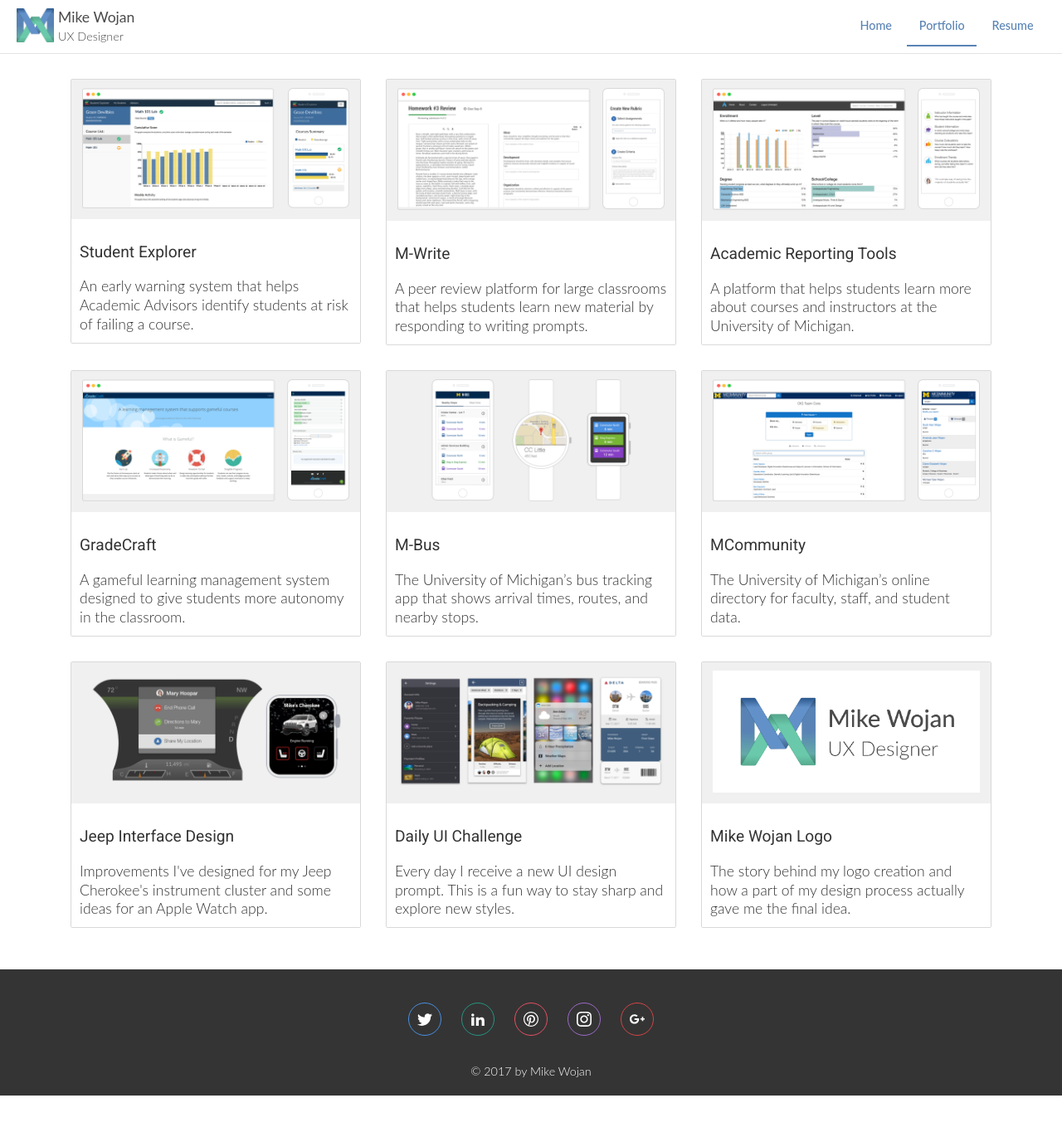
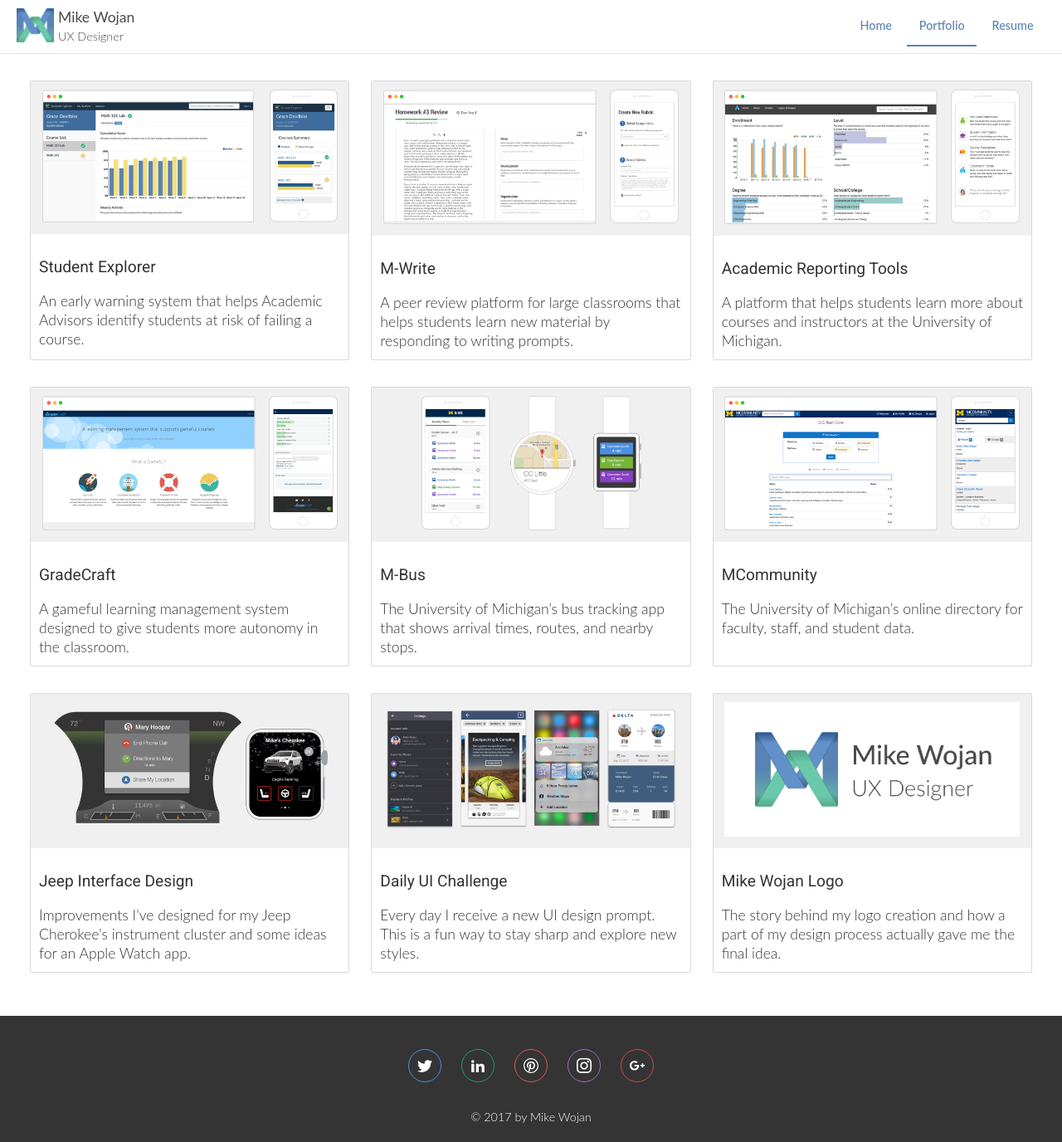
Before and after one commit to mtwojan/mikewojan.com, a Jekyll site: the page built from _portfolio/index.html, in a window 1280 px wide. Shown: the whole page at 83% size. Built offline with Jekyll 4.4.1, drawn with Linux system fonts in a browser that asks for light colours; before the commit the page ends 1320 px from its top, so only the background shows below that.

Commit message:
added illustration set image and description

```diff
--- a/_portfolio/dailyui.html
+++ b/_portfolio/dailyui.html
@@ -69,6 +69,11 @@
       <p>Challenge: design a music player. Well, there are plenty of music apps out there. Spotify has been making progress on their Apple Watch app, but I've always thought they could do more with it. Wouldn't it be cool to cast your music to your Amazon Echo or living room stero with the tap of a button on your wrist?</p>
       </div>
 
+      <div class="page-section">
+      <img src="/../img/dailyui/illustration-set.png" alt="a set of photography illustrations" class="personal-project-image">
+      <p>I designed my illustration set around one of my favorite hobbies: photography. I set out all my camera equipment on the dining room table and created a flat representation of each object. This was a fun and challenging topic because of the complex shapes and textures in photography accessories. </p>
+      </div>
+
     </div>
   </div>
 </div>
--- a/_portfolio/index.html
+++ b/_portfolio/index.html
@@ -3,10 +3,10 @@
 permalink: /portfolio/index.html
 ---
 <div class="portfolio-wrapper">
+  <div class="centered">
     <div class="card-container">
 
-    <a href="/portfolio/student-explorer">
-      <div class="card">
+      <a class="card" href="/portfolio/student-explorer">
         <div class="card-image">
           <img src="/img/student-explorer/se-intro-image.png" alt="screenshot of student explorer advisor page">
         </div>
@@ -14,11 +14,9 @@
           <h3>Student Explorer</h3>
           <p>An early warning system that helps Academic Advisors identify students at risk of failing a course.</p>
         </div>
-      </div>
       </a>
 
-    <a href="/portfolio/m-write">
-      <div class="card">
+      <a class="card" href="/portfolio/m-write">
         <div class="card-image">
           <img src="/img/m-write/mwrite-intro-image.png" alt="screenshot of m-write tools on desktop and mobile">
         </div>
@@ -26,11 +24,9 @@
           <h3>M-Write</h3>
           <p>A peer review platform for large classrooms that helps students learn new material by responding to writing prompts.</p>
         </div>
-      </div>
       </a>
 
-    <a href="/portfolio/art">
-      <div class="card">
+      <a class="card" href="/portfolio/art">
         <div class="card-image">
           <img src="/img/art/art-intro-image.png" alt="screenshot of academic reporting tools on desktop and mobile">
         </div>
@@ -38,11 +34,9 @@
           <h3>Academic Reporting Tools</h3>
           <p>A platform that helps students learn more about courses and instructors at the University of Michigan.</p>
         </div>
-      </div>
       </a>
 
-    <a href="/portfolio/gradecraft">
-      <div class="card">
+      <a class="card" href="/portfolio/gradecraft">
         <div class="card-image">
           <img src="/img/gradecraft/gradecraft-intro-image.png" alt="screenshot of GradeCraft on desktop and mobile">
         </div>
@@ -50,11 +44,9 @@
           <h3>GradeCraft</h3>
           <p>A gameful learning management system designed to give students more autonomy in the classroom.</p>
         </div>
-      </div>
       </a>
 
-    <a href="/portfolio/m-bus">
-      <div class="card">
+      <a class="card" href="/portfolio/m-bus">
         <div class="card-image">
           <img src="/img/m-bus/mbus-intro-image.png" alt="screenshot of m-bus app on a phone and two wearable devices">
         </div>
@@ -62,11 +54,9 @@
           <h3>M-Bus</h3>
           <p>The University of Michigan’s bus tracking app that shows arrival times, routes, and nearby stops.</p>
         </div>
-      </div>
       </a>
 
-    <a href="/portfolio/mcommunity">
-      <div class="card">
+      <a class="card" href="/portfolio/mcommunity">
         <div class="card-image">
           <img src="/img/mcommunity/mcommunity-intro-image.png" alt="screenshot of MCommunity redesign on desktop and mobile">
         </div>
@@ -74,11 +64,9 @@
           <h3>MCommunity</h3>
           <p>The University of Michigan’s online directory for faculty, staff, and student data.</p>
         </div>
-      </div>
       </a>
 
-    <a href="/portfolio/jeep">
-      <div class="card">
+      <a class="card" href="/portfolio/jeep">
         <div class="card-image">
           <img src="/img/jeep/jeep-intro-image.png" alt="screenshot of jeep instrument cluster and apple watch app">
         </div>
@@ -86,11 +74,9 @@
           <h3>Jeep Interface Design</h3>
           <p>Improvements I've designed for my Jeep Cherokee's instrument cluster and some ideas for an Apple Watch app.</p>
         </div>
-      </div>
       </a>
 
-    <a href="/portfolio/dailyui">
-      <div class="card">
+      <a class="card" href="/portfolio/dailyui">
         <div class="card-image">
           <img src="/img/dailyui/dailyui-intro-image.png" alt="screenshot of 4 daily ui mockups">
         </div>
@@ -98,11 +84,9 @@
           <h3>Daily UI Challenge</h3>
           <p>Every day I receive a new UI design prompt. This is a fun way to stay sharp and explore new styles.</p>
         </div>
-      </div>
       </a>
 
-  <a href="/portfolio/logo">
-    <div class="card">
+    <a class="card" href="/portfolio/logo">
       <div class="card-image">
         <img src="/img/logo-design/wojan-logo.png" alt="sketches of the mike wojan logo">
       </div>
@@ -110,8 +94,8 @@
         <h3>Mike Wojan Logo</h3>
         <p>The story behind my logo creation and how a part of my design process actually gave me the final idea.</p>
       </div>
-    </div>
     </a>
 
     </div>
   </div>
+</div>
--- a/_sass/layout/_portfolio.scss
+++ b/_sass/layout/_portfolio.scss
@@ -3,14 +3,16 @@
   margin: 0 auto;
 }
 
+.centered{
+  margin: 0 auto;
+  padding: 0 1em;
+}
+
 .card-container {
-  text-align: center;
-  margin: 0 auto;
+  padding: 1em;
   display: flex;
-  flex-direction: row;
   flex-wrap: wrap;
-  justify-content: center;
-  padding: 15px;
+  justify-content: space-between;
   -webkit-box-orient: horizontal;
   -webkit-box-direction: normal;
 
@@ -21,20 +23,32 @@
 }
 
 .card {
-  max-width: 350px;
-  margin: 15px;
+  box-sizing: border-box;
+  margin: 1rem .25em;
   text-align: left;
   border: 1px solid #D9D9D9;
   border-radius: 2px;
 
-  @include breakpoint($mq-medium) {
-    max-width: 95%;
-    margin: 15px auto;
-  }
-
   img {
     width: 98%;
   }
+}
+
+@media screen and (min-width: 40em) {
+    .card {
+       max-width: calc(50% -  1em);
+    }
+}
+
+@media screen and (min-width: 60em) {
+    .card {
+        max-width: calc(33% - 1em);
+    }
+}
+
+.centered {
+    margin: 0 auto;
+    padding: 0 1em;
 }
 
 .card:hover {
```
Also changed, not shown: img/dailyui/illustration-set.png (added). Lines whose indentation alone changed are shown as unchanged.
